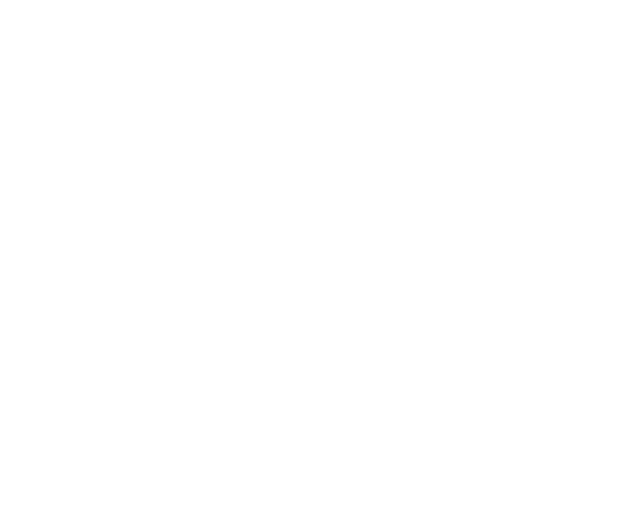
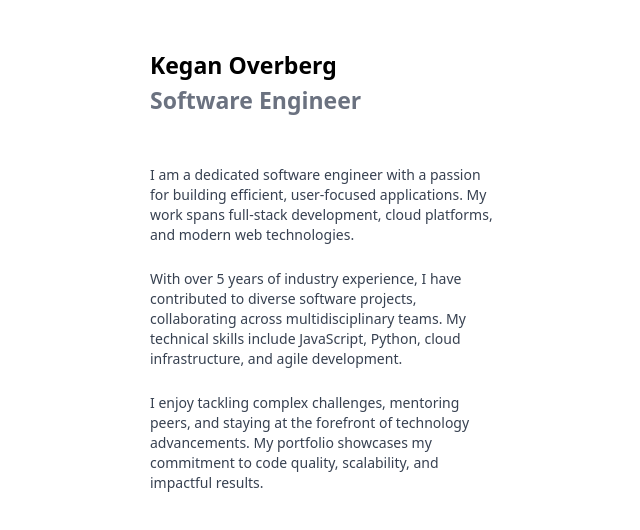
Before and after one commit to keganXi/personal-website, a React (Create React App) app: page / in a window 1280 px wide. Shown: the top 530 px of the page, without its empty margins (106-746 px from the left). Built offline with nearby package versions, Linux system fonts and the light colour scheme.

Commit message:
created paragraph about developer

```diff
--- a/src/App.tsx
+++ b/src/App.tsx
@@ -2,7 +2,29 @@
 import React, { useState } from "react";
 
 const App: React.FC = () => {
-  return <div className=""></div>;
+  const about: string[] = [
+    "I am a dedicated software engineer with a passion for building efficient, user-focused applications. My work spans full-stack development, cloud platforms, and modern web technologies.",
+    "With over 5 years of industry experience, I have contributed to diverse software projects, collaborating across multidisciplinary teams. My technical skills include JavaScript, Python, cloud infrastructure, and agile development.",
+    "I enjoy tackling complex challenges, mentoring peers, and staying at the forefront of technology advancements. My portfolio showcases my commitment to code quality, scalability, and impactful results.",
+  ];
+  return (
+    <div className="p-4 lg:px-[20%] lg:py-12">
+      <section>
+        <header className="pb-12">
+          <h1 className="text-[23px] font-semibold">Kegan Overberg</h1>
+          <h3 className="font-semibold text-[23px] text-gray-500">
+            Software Engineer
+          </h3>
+        </header>
+
+        <div className="text-sm space-y-6 lg:w-[350px] text-gray-700 font-normal">
+          {about.map((parag) => (
+            <p>{parag}</p>
+          ))}
+        </div>
+      </section>
+    </div>
+  );
 };
 
 export default App;
```
